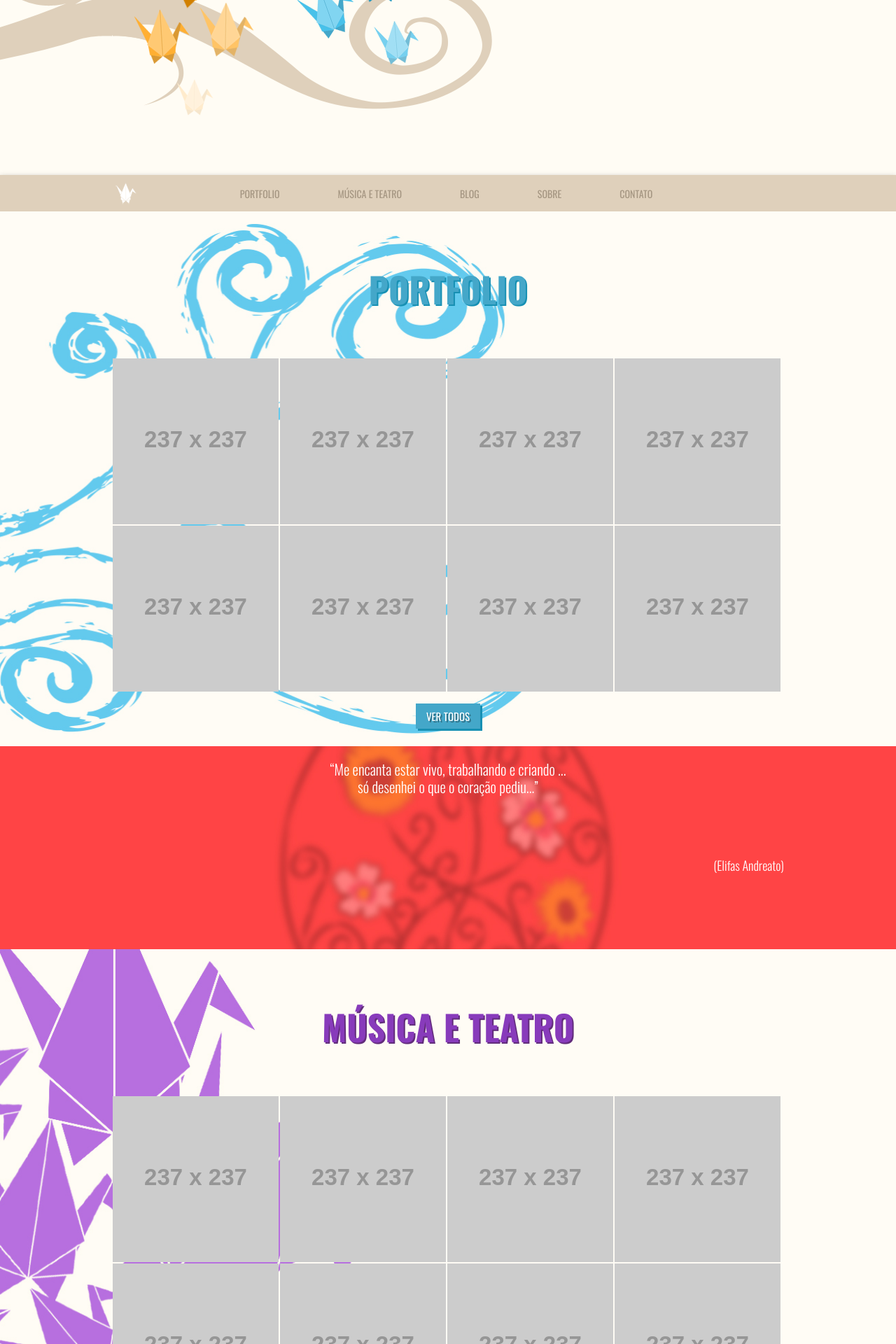
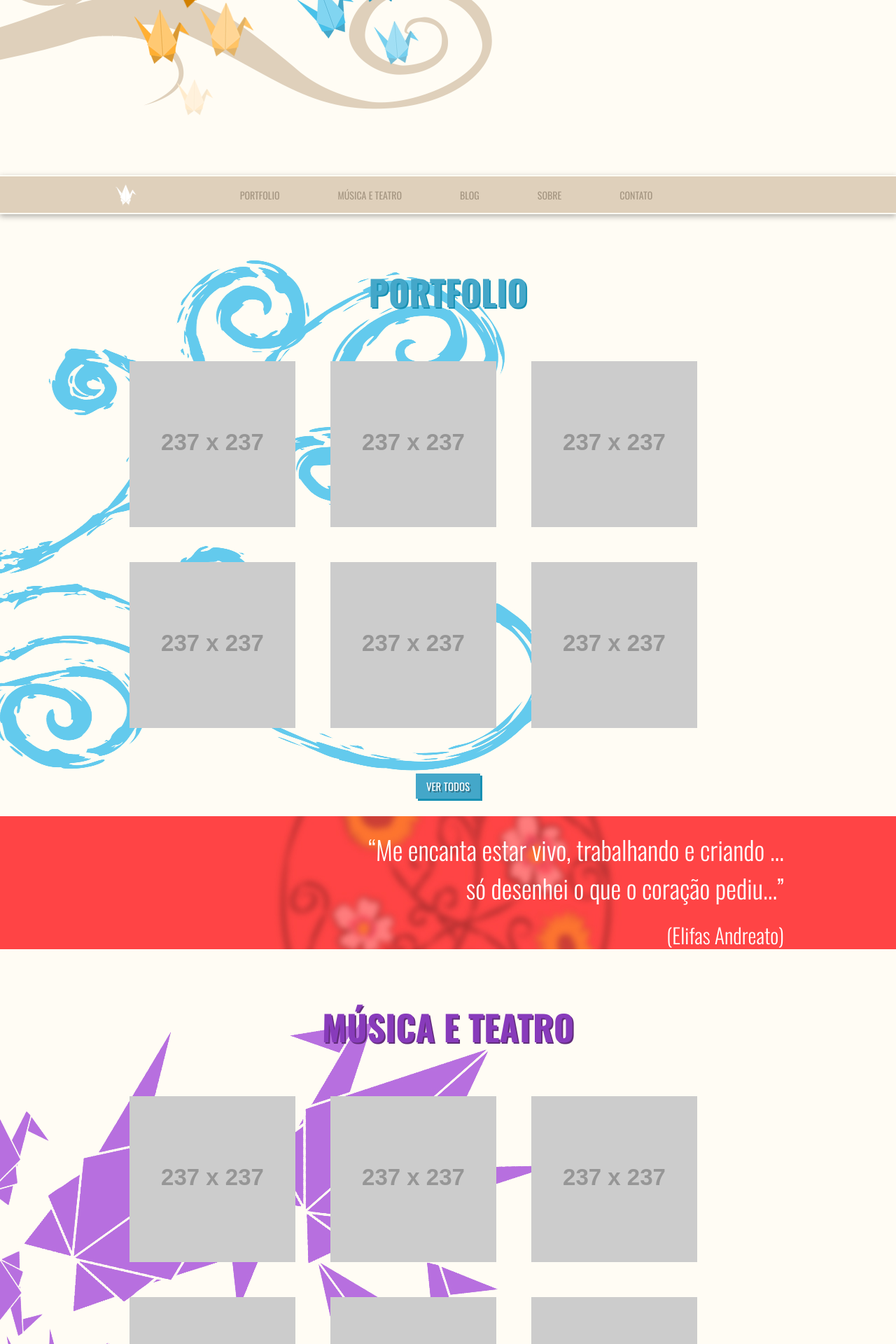
Before and after one commit to MariannyNalini/tcc, a PHP site: page / in a window 1280 px wide. Shown: the part 416-2336 px from the top of the page at 70% size. Run offline with PHP 8.4, Linux system fonts and the light colour scheme; grey boxes labelled with a size stand in for pictures from a placeholder-image service; some libraries are stand-ins or nearby versions.

Commit message:
Modificações

```diff
--- a/css/sections/home.css
+++ b/css/sections/home.css
@@ -1,10 +1,10 @@
 section{ padding: 10px 0; }
 section h2{ line-height: 200px;}
-section#portfolio { background: url("../../img/bg_portfolio.jpg") no-repeat center; background-size: cover; }
+section#portfolio { background: url("../../img/bg_portfolio.png") no-repeat center; }
 section#phrase{ background: url("../../img/bg_frase.jpg") no-repeat center #ff4445; }
-section#music-and-theater{ background: url("../../img/bg_musica.jpg") no-repeat center; background-size: cover; }
-section#blog{ background: url("../../img/bg_blog.jpg") no-repeat center; background-size: cover; }
-section#contact{ background: url("../../img/bg_contato.jpg") no-repeat center; background-size: cover; }
+section#music-and-theater{ background: url("../../img/bg_musica.png") no-repeat center; }
+section#blog{ background: url("../../img/bg_blog.png") no-repeat center; }
+section#contact{ background: url("../../img/bg_contato.jpg") no-repeat left; }
 
 
 span.tree-cont{ height:666px; background: url("../../img/bg-home-cont.png") no-repeat top right; position:absolute; top:0; }
@@ -27,36 +27,37 @@ nav.tree ul li#blog a span{ background-color: #ff9d02; left: 77px; top: 75px}
 nav.tree ul li#about a span{ background-color: #e50746; left: 77px; top: 68px}
 nav.tree ul li#contact a span{ background-color: #54c710; left: 77px; top: 25px; }
 
-#portfolio a.btn{ background-color: #44a7c9; text-shadow: 2px 2px 0px #2d6e84; -webkit-box-shadow: 3px 3px 0px #1790b3; -moz-box-shadow: 3px 3px 0px #1790b3; box-shadow: 3px 3px 0px #1790b3; }
-#portfolio a.btn:hover{ background-color: #4bb9df; }
+section#portfolio a.btn{ background-color: #44a7c9; text-shadow: 2px 2px 0px #2d6e84; -webkit-box-shadow: 3px 3px 0px #1790b3; -moz-box-shadow: 3px 3px 0px #1790b3; box-shadow: 3px 3px 0px #1790b3; }
+section#portfolio a.btn:hover{ background-color: #4bb9df; }
 
 #phrase{ color: #FFF; font-family: 'Oswald', sans-serif; font-weight: 300; padding: 20px 0;}
-#phrase p{ font-size: 21px; text-align: center; line-height: 25px; }
-#phrase h2{ font-size: 18px; text-align: right;}
+#phrase p{ font-size: 37px; text-align: right; line-height: 55px; }
+#phrase h2{ font-size: 30px; text-align: right; line-height: 0; margin-top: 40px;}
 
-#music-and-theater a.btn{ background-color: #883bbb; text-shadow: 2px 2px 0px #45096d; -webkit-box-shadow: 3px 3px 0px #622c7b; -moz-box-shadow: 3px 3px 0px #622c7b; box-shadow: 3px 3px 0px #622c7b; }
-#music-and-theater a.btn:hover{ background-color: #9946d0; }
+section#music-and-theater a.btn{ background-color: #883bbb; text-shadow: 2px 2px 0px #45096d; -webkit-box-shadow: 3px 3px 0px #622c7b; -moz-box-shadow: 3px 3px 0px #622c7b; box-shadow: 3px 3px 0px #622c7b; }
+section#music-and-theater a.btn:hover{ background-color: #9946d0; }
 
-#blog a.btn { background-color: #ff9d02; text-shadow: 2px 2px 0px #b87100; -webkit-box-shadow: 3px 3px 0px #d18000; -moz-box-shadow: 3px 3px 0px #d18000; box-shadow: 3px 3px 0px #d18000; }
-#blog a.btn:hover{ background-color: #ffb239; }
+section#blog a.btn { background-color: #ff9d02; text-shadow: 2px 2px 0px #b87100; -webkit-box-shadow: 3px 3px 0px #d18000; -moz-box-shadow: 3px 3px 0px #d18000; box-shadow: 3px 3px 0px #d18000; }
+section#blog a.btn:hover{ background-color: #ffb239; }
 
-#about article{ color: #967f60; font-size: 13px; line-height: 20px; width: 425px; text-align: justify; float: left;}
-#about article#perfil{ display: none; }
-#about article h3{ color: #e50746; }
-#about aside { float: right; margin: 43px 0 0 0; background: url("../../img/bg-espiral.png") no-repeat 4px 210px; height: 600px; width: 365px; }
-#about aside .photo{ position: relative; }
-#about aside .photo img{ display: block; }
-#about aside .photo span.border{ top: -43px; left: -48px; position: absolute; background: url("../../img/border-photo.png") no-repeat; width: 342px; height: 337px; }
-#about aside .photo ul{ width: 294px; }
-#about aside .photo ul li{ margin: 10px 0 0 110px; display: inline-block; }
-#about aside .photo ul li:first-child{ margin-left: 0; }
-#about aside .photo ul li a{ font-size: 15px; color: #ee0f57; font-weight: 700; }
-#about aside .photo ul li a:hover{ color:#fb3d7a }
+section#about article{ color: #967f60; font-size: 13px; line-height: 20px; width: 425px; text-align: justify; float: left;}
+section#about article#perfil{ display: none; }
+section#about article h3{ color: #e50746; }
+section#about aside { float: right; margin: 43px 0 0 0; background: url("../../img/bg-espiral.png") no-repeat 4px 210px; height: 600px; width: 365px; }
+section#about aside .photo{ position: relative; }
+section#about aside .photo img{ display: block; }
+section#about aside .photo span.border{ top: -43px; left: -48px; position: absolute; background: url("../../img/border-photo.png") no-repeat; width: 342px; height: 337px; }
+section#about aside .photo ul{ width: 294px; }
+section#about aside .photo ul li{ margin: 10px 0 0 110px; display: inline-block; }
+section#about aside .photo ul li:first-child{ margin-left: 0; }
+section#about aside .photo ul li a{ font-size: 15px; color: #ee0f57; font-weight: 700; }
+section#about aside .photo ul li a:hover{ color:#fb3d7a }
 
+.grid{ margin: 0 auto; }
 .grid li{
   width: 237px;
   height: 237px;
-  margin: 0 1px 2px 1px;
+  margin: 0 25px 50px 25px;
   background-color: #DFD0BB;
   float:left;
   overflow: hidden;
--- a/css/sections/interna.css
+++ b/css/sections/interna.css
@@ -5,7 +5,7 @@ ul.post{ width: 718px; float: left;}
 ul.post li{ width: 718px; margin: 0 0 20px 0; }
 
 ul.grid{ width: 718px; float: left; }
-ul.grid li{ margin: 0 1px 2px 1px;  }
+ul.grid li{ margin: 0 40px 40px 62px;  }
 aside{ float: left; margin-left: 22px; width: 220px; }
 aside h2{ text-shadow: none !important; text-align: center; font-size: 25px; margin: 0 0 30px 0; }
 aside input[type=text]{ margin: 0 0 30px 0; width: 209px; padding: 4px; border: solid 1px #a59682; }
--- a/css/shared/main.css
+++ b/css/shared/main.css
@@ -16,14 +16,14 @@ a.btn{
   font-size: 15px;
 }
 
-nav.interna{ background-color: #dfd0bb; -webkit-box-shadow: 0px 3px 8px rgba(50, 50, 50, 0.39); -moz-box-shadow: 0px 3px 8px rgba(50, 50, 50, 0.39); box-shadow: 0px 3px 8px rgba(50, 50, 50, 0.39); }
+nav.interna{ background-color: #dfd0bb; border-top: solid 2px #fffcf4; border-bottom: solid 2px #fffcf4; -webkit-box-shadow: 0px 3px 8px rgba(50, 50, 50, 0.39); -moz-box-shadow: 0px 3px 8px rgba(50, 50, 50, 0.39); box-shadow: 0px 3px 8px rgba(50, 50, 50, 0.39); }
 nav.interna.fixed{ position:fixed; top:0; left:0; width:100%; z-index:9; }
 nav.interna h2{ float: left; background: url("../../img/logo-menu.png") no-repeat; width: 30px; height: 32px; margin: 10px 0 0 5px; padding: 0;}
 nav.interna ul { text-align: center; }
 nav.interna ul li{ display: inline-block; margin: 0 auto; padding: 17px 40px 13px 40px; text-transform: uppercase;}
 nav.interna ul li:first-child{ padding-left: 0;}
 nav.interna ul li a{ transition: 0.3s ease; font-weight: 500; font-size: 14px; color: #a59682;  }
-nav.interna ul li a:hover { padding: 11px 0; border-top: solid 1px; border-bottom: solid 1px; }
+nav.interna ul li a:hover { padding: 11px 0; border-top: solid 2px; border-bottom: solid 2px;}
 
 nav.interna ul li a.portfolio:hover{ border-color: #44a7c9; color: #44a7c9; }
 nav.interna ul li a.music-and-theater:hover{ border-color: #883bbb; color: #883bbb; }
@@ -37,6 +37,5 @@ nav.interna ul li a.contact:hover{ border-color: #54c710; color: #54c710;}
 #about h2{ color: #e50746; text-shadow: 2px 2px 0px #b80135; }
 #contact h2{ color: #54c710; text-shadow: 2px 2px 0px #497400; }
 
-
 #footer{ background-color: #dfd0bb; padding: 20px 0; height:auto;}
 #footer h2{ background: url("../../img/logo-footer.png") no-repeat; width: 555px ; height: 88px; margin: 0; padding: 0;}
--- a/index.html
+++ b/index.html
@@ -93,25 +93,13 @@
       </nav>
       <section id="portfolio">
         <a name="section-portfolio"></a>
-          <div class="wrapper">
+          <div class="wrapper portfolio">
               <h2 class="title">PORTFOLIO</h2>
               <ul class="grid da-thumbs">
                   <li>
                       <a href="http://dribbble.com/shots/505046-Menu">
                           <img src="http://placehold.it/237x237" />
                           <div><span>Lorem ipsum dolor</span></div>
-                      </a>
-                  </li>
-                  <li>
-                      <a href="http://dribbble.com/shots/505046-Menu">
-                          <img src="http://placehold.it/237x237" />
-                          <div><span>Menu by Simon Jensen</span></div>
-                      </a>
-                  </li>
-                  <li>
-                      <a href="http://dribbble.com/shots/505046-Menu">
-                          <img src="http://placehold.it/237x237" />
-                          <div><span>Menu by Simon Jensen</span></div>
                       </a>
                   </li>
                   <li>
@@ -196,18 +184,6 @@
                           <div><span>Menu by Simon Jensen</span></div>
                       </a>
                   </li>
-                  <li>
-                      <a href="http://dribbble.com/shots/505046-Menu">
-                          <img src="http://placehold.it/237x237" />
-                          <div><span>Menu by Simon Jensen</span></div>
-                      </a>
-                  </li>
-                  <li>
-                      <a href="http://dribbble.com/shots/505046-Menu">
-                          <img src="http://placehold.it/237x237" />
-                          <div><span>Menu by Simon Jensen</span></div>
-                      </a>
-                  </li>
               </ul>
               <div class="clearfix"></div>
               <a href="interna-musicandtheater.html" class="btn">VER TODOS</a>
@@ -223,25 +199,17 @@
                   <li>
                     <a href="http://dribbble.com/shots/505046-Menu">
                       <img src="http://placehold.it/237x237" />
-                          <div><span>Menu by Simon Jensen</span></div>
+                      <div>
+                        <span>Menu by Simon Jensen</span>
+                      </div>
                     </a>
                   </li>
                   <li>
                     <a href="http://dribbble.com/shots/505046-Menu">
                       <img src="http://placehold.it/237x237" />
-                          <div><span>Menu by Simon Jensen</span></div>
-                      </a>
-                  </li>
-                  <li>
-                      <a href="http://dribbble.com/shots/505046-Menu">
-                          <img src="http://placehold.it/237x237" />
-                          <div><span>Menu by Simon Jensen</span></div>
-                      </a>
-                  </li>
-                  <li>
-                      <a href="http://dribbble.com/shots/505046-Menu">
-                          <img src="http://placehold.it/237x237" />
-                          <div><span>Menu by Simon Jensen</span></div>
+                      <div>
+                        <span>Menu by Simon Jensen</span>
+                      </div>
                     </a>
                   </li>
                   <li>
```
Also changed, not shown: img/bg.jpg (added), img/bg_blog.png (added), img/bg_musica.png (added), img/bg_portfolio.png (added). Lines whose indentation alone changed are shown as unchanged.
